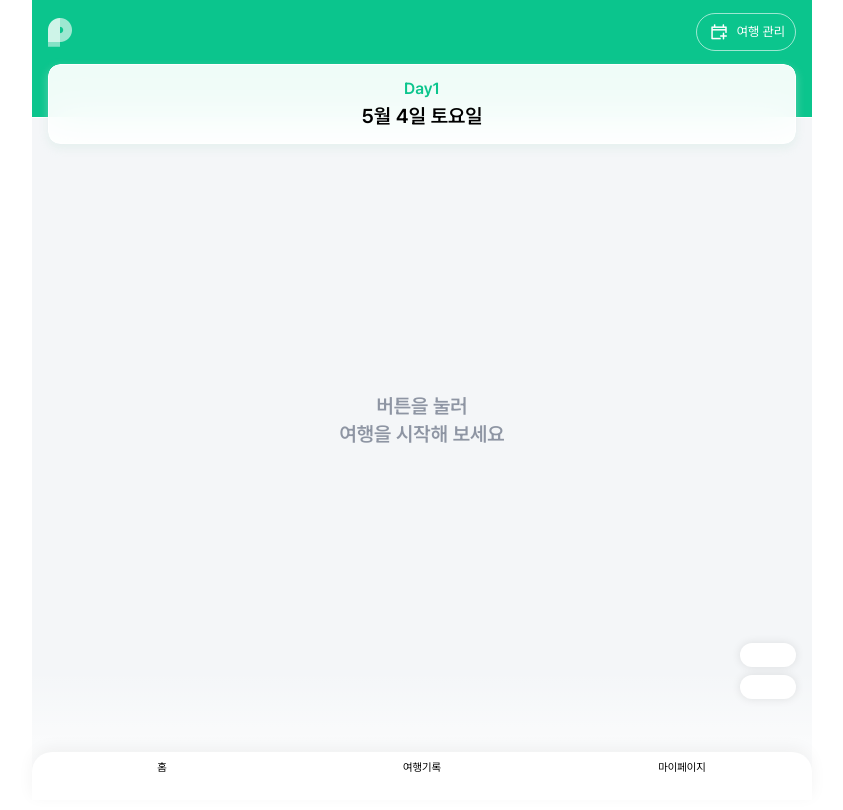
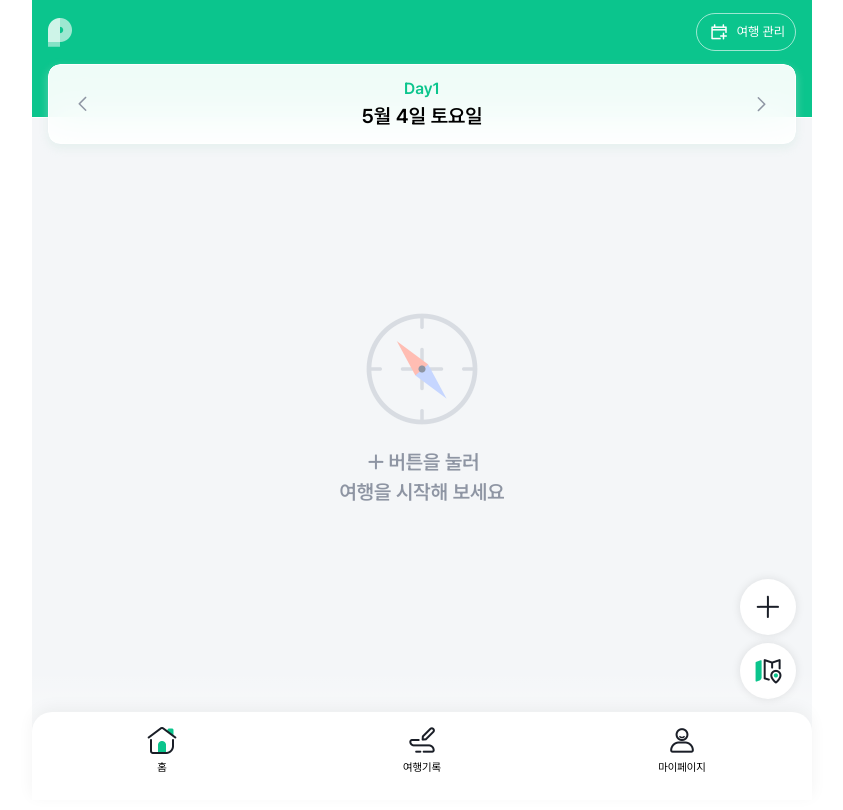
Before and after one commit to sukyung6999/pravel, a Next.js app: page / in a window 1280 px wide. Shown: the top 810 px of the page, without its empty margins (218-1061 px from the left). Built offline with nearby package versions, Linux system fonts and the light colour scheme.

Commit message:
style: 아이콘 추가

```diff
--- a/src/styles/icons.css
+++ b/src/styles/icons.css
@@ -1,4 +1,4 @@
-.ico_pravel{
+.ico_pravel {
   display: inline-block;
   overflow: hidden;
   font-size: 0;
@@ -8,53 +8,97 @@
   background-image: url('/img_pravel.png');
   background-size: 250px 250px;
 }
-.ico_prev24{
+.ico_prev24 {
   width: 24px;
   height: 24px;
   background-position: 0 0;
 }
-.ico_close24{
+.ico_close24 {
   width: 24px;
   height: 24px;
   background-position: -24px 0;
 }
-.ico_search24{
+.ico_search24 {
   width: 24px;
   height: 24px;
   background-position: -48px 0;
 }
-.ico_map{
+.ico_map {
   width: 36px;
   height: 36px;
   background-position: 0 -24px;
 }
-.ico_map_on{
+.ico_map_on {
   width: 36px;
   height: 36px;
   background-position: 0 -60px;
 }
-.ico_list{
+.ico_list {
   width: 36px;
   height: 36px;
   background-position: -36px -24px;
 }
-.ico_list_on{
+.ico_list_on {
   width: 36px;
   height: 36px;
   background-position: -36px -60px;
 }
-.ico_like32{
+.ico_like32 {
   width: 32px;
   height: 32px;
   background-position: -72px -14px;
 }
-.ico_like32_on{
+.ico_like32_on {
   width: 32px;
   height: 32px;
   background-position: -72px -46px;
 }
-.ico_star14{
+.ico_star14 {
   width: 14px;
   height: 14px;
   background-position: -72px 0;
 }
+.ico_compass {
+  width: 112px;
+  height: 112px;
+  background-position: 0 -96px;
+}
+.ico_prev32,
+.ico_next32 {
+  width: 32px;
+  height: 32px;
+  background-position: -112px -96px;
+}
+.ico_next32 {
+  transform: rotate(180deg);
+}
+.ico_plus24 {
+  width: 24px;
+  height: 24px;
+  background-position: -144px -96px;
+}
+.ico_home {
+  width: 40px;
+  height: 40px;
+  background-position: -104px 0;
+}
+.ico_records {
+  width: 40px;
+  height: 40px;
+  background-position: -144px 0;
+}
+.ico_mypage {
+  width: 40px;
+  height: 40px;
+  background-position: -184px 0;
+}
+.ico_plus56 {
+  width: 56px;
+  height: 56px;
+  background-position: -104px -40px;
+}
+.ico_map56 {
+  width: 56px;
+  height: 56px;
+  background-position: -160px -40px;
+}
```
